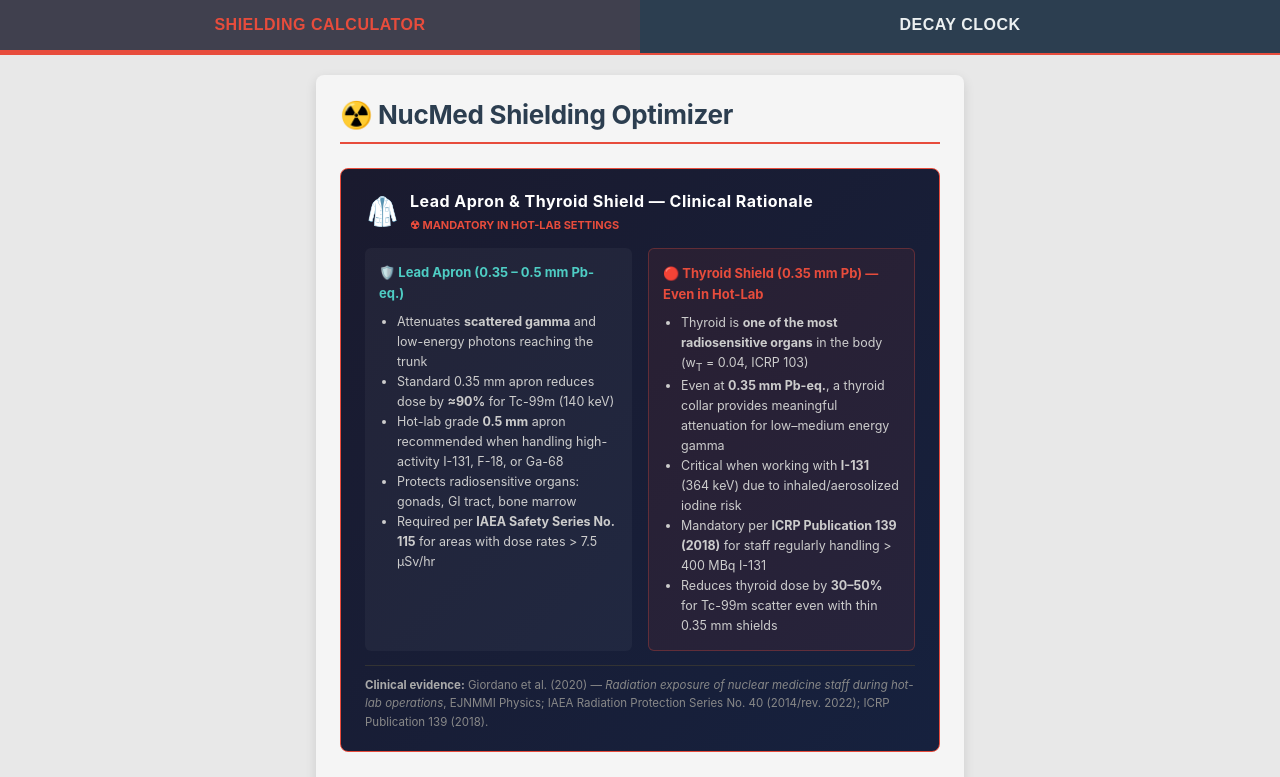
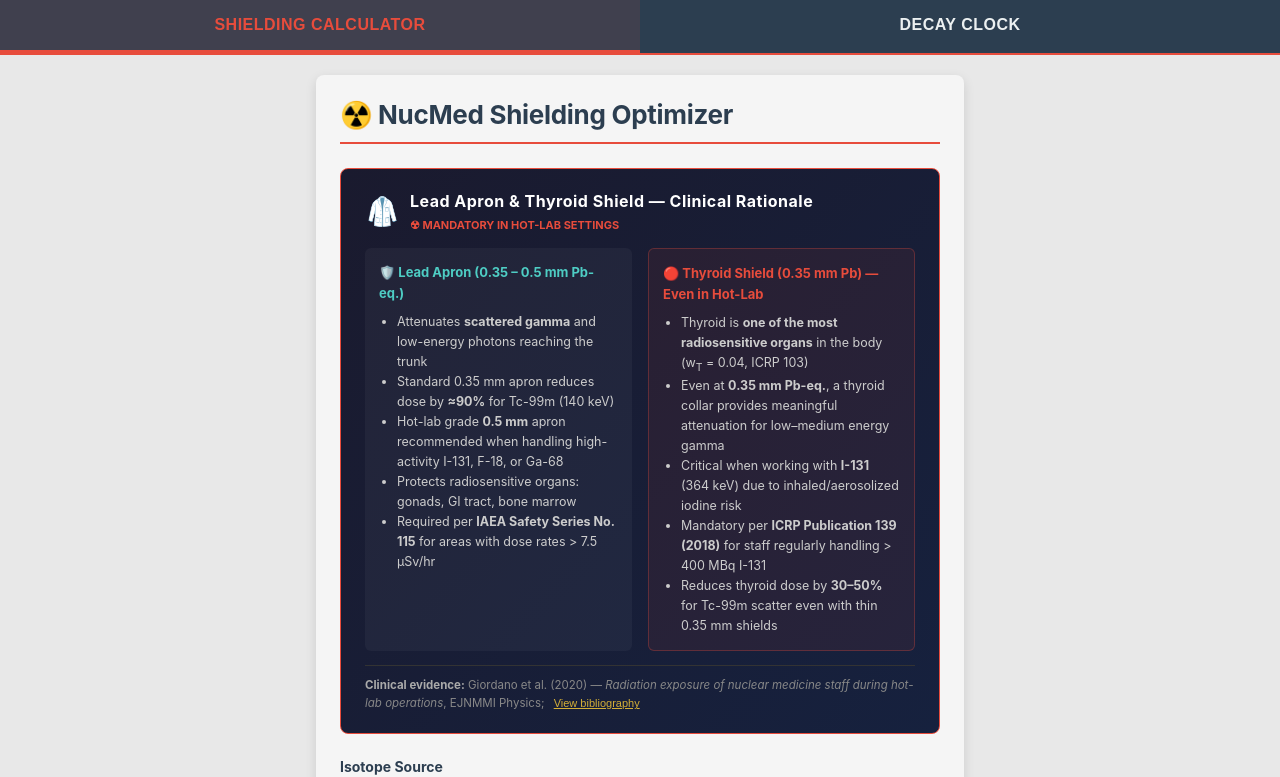
Before and after one commit to leopantsulaia/physics-flex, a React (Create React App) app: page / in a window 1280 px wide. Shown: the top 777 px of the page. Built offline with nearby package versions, Linux system fonts and the light colour scheme.

Commit message:
feat: update MoGenerator display with precise half-life and enhance LeadApronCard with bibliography link

```diff
--- a/src/components/DecayClock/MoGenerator.js
+++ b/src/components/DecayClock/MoGenerator.js
@@ -72,7 +72,7 @@ export const MoGenerator = () => {
       <div
         className={styles.sectionTitle}
         style={{ color: "#d4af37", borderColor: "#d4af37" }}>
-        MO-99 GENERATOR (T½=66h)
+        MO-99 GENERATOR (T½ = 65.941 h ≈ 65 h 56 m 28 s) — (IAEA/NNDC)
       </div>
 
       {/* INPUTS */}
--- a/src/components/ShieldingCalculator/ShieldingCalculator.js
+++ b/src/components/ShieldingCalculator/ShieldingCalculator.js
@@ -3,13 +3,14 @@ import { ShieldingControls } from "../ShieldingControls/ShieldingControls";
 import { ShieldingResults } from "../ShieldingResults/ShieldingResults";
 import { useShieldingCalculation } from "../../hooks/useShieldingCalculation";
 import styles from "./ShieldingCalculator.module.css";
+import { AlgorithmsView } from "../AlgorithmsView/AlgorithmsView";
 
 /* ──────────────────────────────────────────────────────────────────────────
    LEAD APRON INFO CARD
    Explains the clinical value of lead aprons and thyroid shields in hot-lab
    settings — shown inline above the calculator results.
 ────────────────────────────────────────────────────────────────────────── */
-const LeadApronCard = () => (
+const LeadApronCard = ({ onOpenDocs }) => (
   <div style={{
     background: 'linear-gradient(135deg, #1a1a2e 0%, #16213e 100%)',
     border: '1px solid #e74c3c',
@@ -66,7 +67,20 @@ const LeadApronCard = () => (
     <div style={{ fontSize: '11.5px', color: '#888', borderTop: '1px solid #333', paddingTop: '10px' }}>
       <strong style={{ color: '#aaa' }}>Clinical evidence:</strong>{" "}
       Giordano et al. (2020) — <em>Radiation exposure of nuclear medicine staff during hot-lab operations</em>, EJNMMI Physics;{" "}
-      IAEA Radiation Protection Series No. 40 (2014/rev. 2022); ICRP Publication 139 (2018).
+      <button
+        onClick={onOpenDocs}
+        style={{
+          background: 'transparent',
+          border: 'none',
+          color: '#d4af37',
+          textDecoration: 'underline',
+          cursor: 'pointer',
+          padding: 0,
+          marginLeft: '6px',
+          fontSize: '11px'
+        }}>
+        View bibliography
+      </button>
     </div>
   </div>
 );
@@ -79,6 +93,7 @@ export const ShieldingCalculator = () => {
   const [distance, setDistance] = useState(2.0);
   const [targetDose] = useState(0.02);
   const [showAcronyms, setShowAcronyms] = useState(false);
+  const [showDocs, setShowDocs] = useState(false);
 
   const results = useShieldingCalculation(
     isotope,
@@ -160,7 +175,11 @@ export const ShieldingCalculator = () => {
           <h2 className={styles.title}>☢️ NucMed Shielding Optimizer</h2>
 
           {/* LEAD APRON INFO CARD — always visible at the top */}
-          <LeadApronCard />
+          <LeadApronCard onOpenDocs={() => setShowDocs(true)} />
+
+          {showDocs && (
+            <AlgorithmsView onClose={() => setShowDocs(false)} />
+          )}
 
           <div className={styles.grid}>
             <ShieldingControls
```
